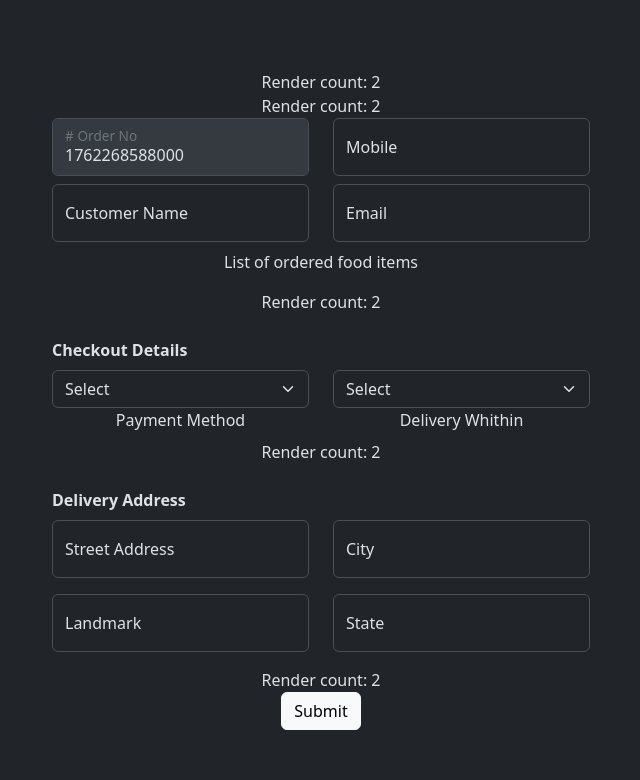
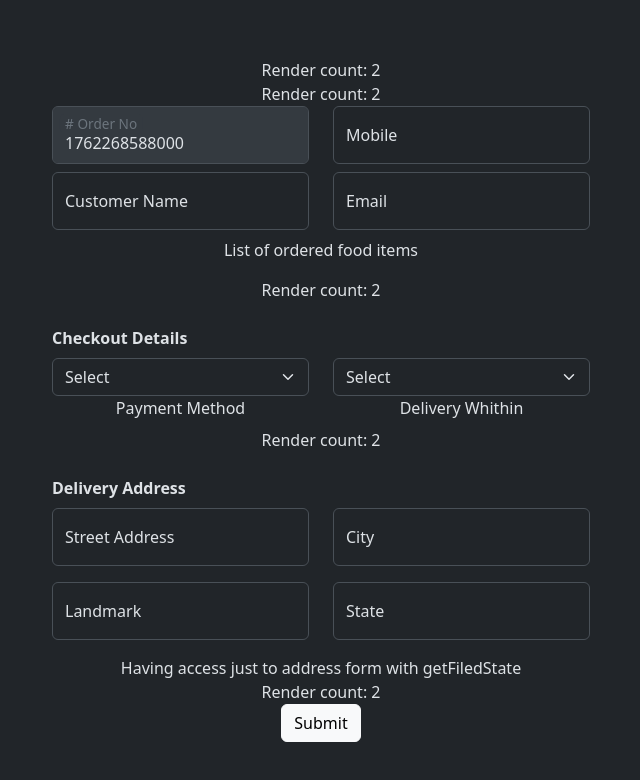
Before and after one commit to Hector-MuMo/react-hook-form-practice, a React (Vite) app: page / in a window 1280 px wide. Shown: the top 780 px of the page, without its empty margins (319-959 px from the left). Built offline with nearby package versions, Linux system fonts and the light colour scheme.

Commit message:
using getFieldState

```diff
--- a/src/pages/FoodDelivery/Components/DeliveryAddressForm.tsx
+++ b/src/pages/FoodDelivery/Components/DeliveryAddressForm.tsx
@@ -6,7 +6,11 @@ import getRenderCount from "../../../utils/getRenderCount";
 const RenderCount = getRenderCount();
 
 const DeliveryAddressForm = () => {
-  const { register, formState: { errors } } = useFormContext<{address: DeliveryAddressFormType}>();
+  // getFieldState can be used to get the state of a specific field without causing a re-render of the entire form.
+  // This is useful for performance optimization, especially in large forms.
+  // also it works better for nested fields.
+  // This has a better performance if you use it inside the child components to get the state of specific fields.
+  const { register, formState: { errors }, getFieldState } = useFormContext<{address: DeliveryAddressFormType}>();
 
   return (
     <>
@@ -40,6 +44,7 @@ const DeliveryAddressForm = () => {
           <TextField label="State" {...register("address.state")} />
         </div>
       </div>
+      <div>{getFieldState("address") && "Having access just to address form with getFiledState"}</div>
     </>
   );
 };
--- a/src/pages/FoodDelivery/FoodDeliveryForm.tsx
+++ b/src/pages/FoodDelivery/FoodDeliveryForm.tsx
@@ -85,6 +85,8 @@ export const FoodDeliveryForm = () => {
 
   const onError = (errors: FieldErrors) => {
     console.log("validation errors", errors);
+    //console.log(getFieldState("customerName"));
+
   };
 
   return (
```
